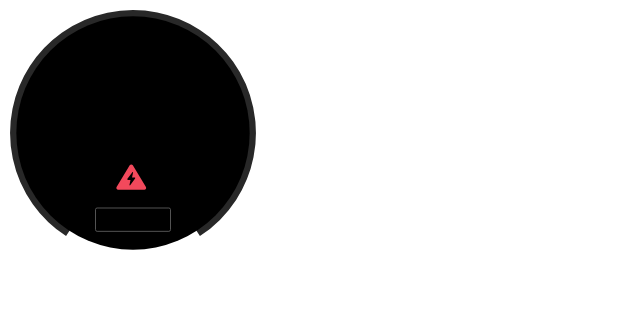
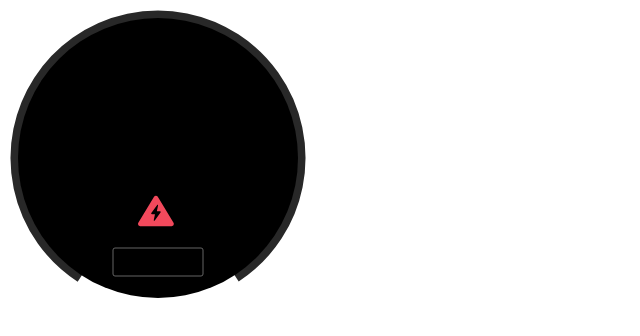
Before and after one commit to glasslabs/solar, a plain HTML site: page assets/index.html in a window 1280 px wide. Shown: the whole page, without its empty margins (0-640 px from the left). Drawn offline with Linux system fonts and the light colour scheme.

Commit message:
fix: make the component bigger (#4)

```diff
--- a/assets/index.html
+++ b/assets/index.html
@@ -1,4 +1,4 @@
-<svg viewBox="0 0 300 300" width="250" height="250">
+<svg viewBox="0 0 300 300" width="300" height="300">
     <g id="chart">
         <circle r="125" cx="150" cy="150" transform="rotate(123,150,150)"
                 fill="none" stroke="rgb(40,40,40)" stroke-width="45" stroke-dasharray="640.82 785.40"/>
```
